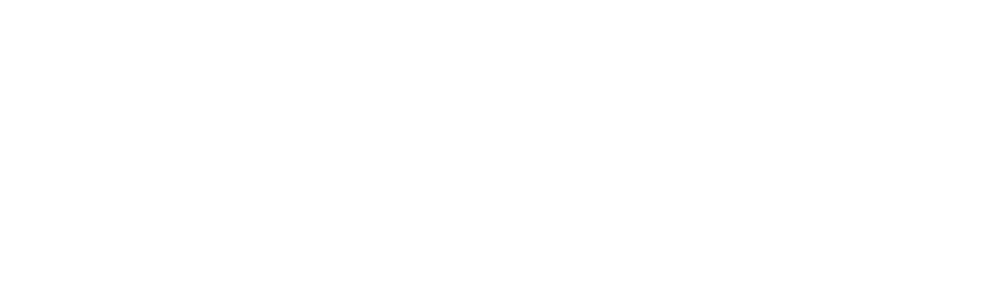
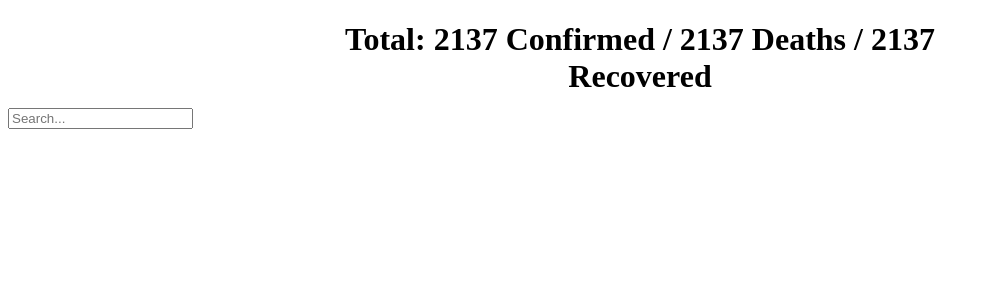
Before and after one commit to Pabeloszh/covid-tracker, a React (Create React App) app: page / in a window 1280 px wide. Shown: the top 300 px of the page, without its empty margins (0-990 px from the left). Built offline with nearby package versions, Linux system fonts and the light colour scheme.

Commit message:
summary added

```diff
--- a/src/App.js
+++ b/src/App.js
@@ -1,9 +1,12 @@
 import React from 'react'
+import Summary from "./components/Summary/Summary"
+import List from "./components/List/List"
 
 const App = () => {
   return (
     <div>
-
+      <Summary/>
+      <List/>
     </div>
   )
 }
--- a/src/components/List/List.js
+++ b/src/components/List/List.js
@@ -0,0 +1,18 @@
+import React from 'react'
+
+const List = () => {
+    return (
+        <div>
+            <div className="container">
+                <div className="search">
+                    <input onChange={(e) => console.log(e.target.value)} type="text" placeholder='Search...'/>
+                </div>
+                <div className="list">
+
+                </div>
+            </div>
+        </div>
+    )
+}
+
+export default List
--- a/src/components/Summary/Summary.js
+++ b/src/components/Summary/Summary.js
@@ -0,0 +1,14 @@
+import React from 'react';
+import {SummaryContainer} from "./Summary.style"
+
+const Summary = () => {
+    return (
+        <SummaryContainer>
+            <div>
+                <h1>Total: 2137 Confirmed / 2137 Deaths / 2137 Recovered</h1>
+            </div>
+        </SummaryContainer>
+    )
+}
+
+export default Summary
--- a/src/components/Summary/Summary.style.js
+++ b/src/components/Summary/Summary.style.js
@@ -0,0 +1,16 @@
+import styled from "styled-components";
+
+export const SummaryContainer = styled.div`
+    height:100px;
+    width:100%;
+    position:relative;
+    div{
+        position absolute;
+        top:50%;
+        left:50%;
+        transform:translate(-50%,-50%);
+        h1{
+            text-align:center;
+        }
+    }
+`;
```
